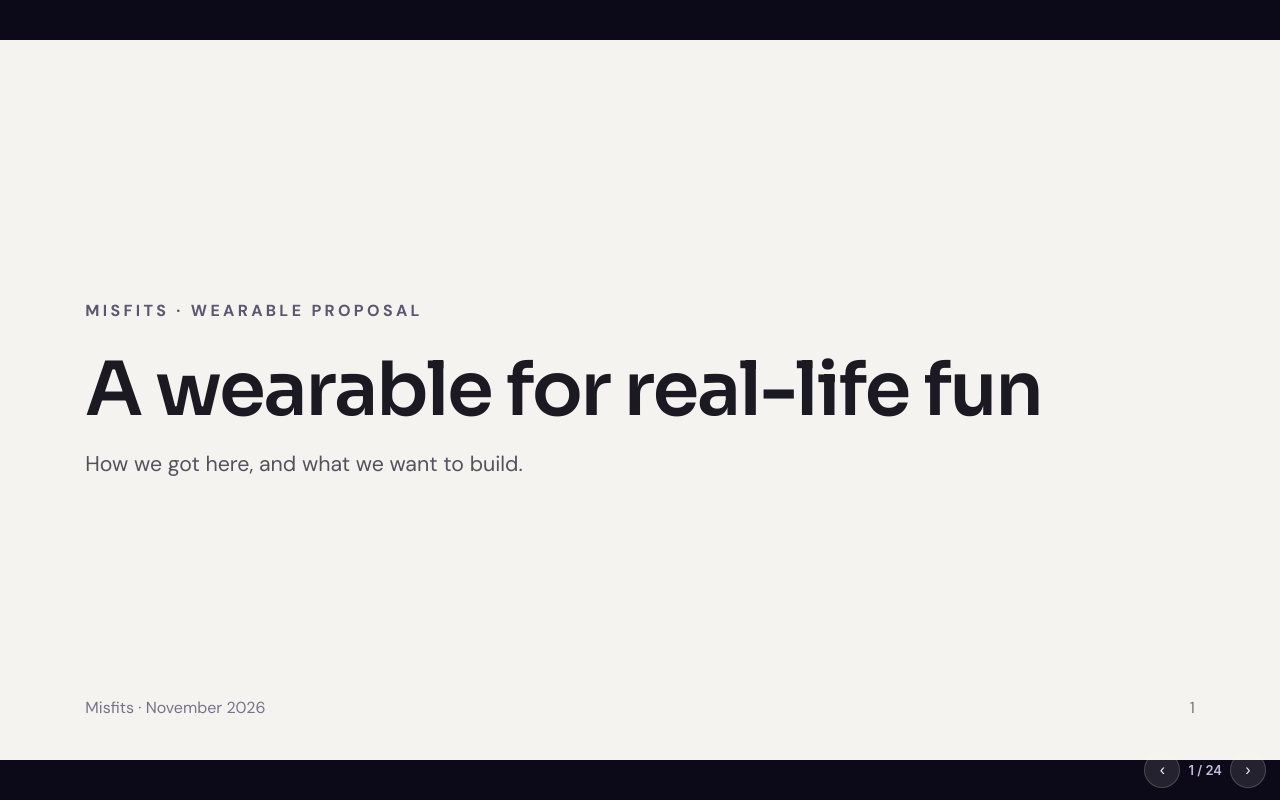
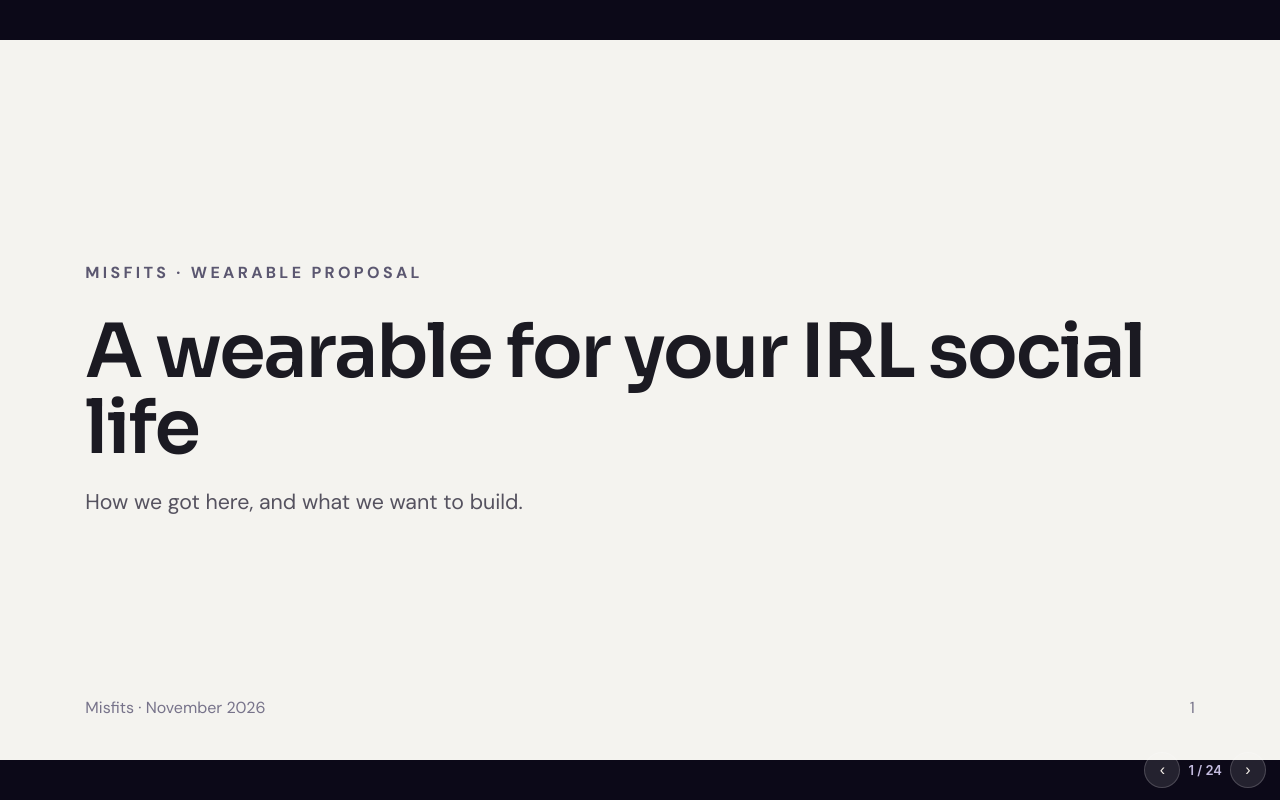
Before and after one commit to 13swat/glo, a plain HTML site: page index.html in a window 1280 px wide. Drawn offline with Linux system fonts and the light colour scheme.

Commit message:
Retitle the opening slide
Co-Authored-By: Claude Opus 5.5 <noreply@anthropic.com>
Claude-Session: https://claude.ai/code/session_01AXvb1c35NCsBiTvuW5HG6m

```diff
--- a/index.html
+++ b/index.html
@@ -84,7 +84,7 @@ section.neutral{background:#F4F3EF;color:#1B1A22;}
 <section hidden id="n-title" class="neutral">
 <div style="flex:1;display:flex;flex-direction:column;justify-content:center">
 <p class="eyebrow in" style="--i:0">Misfits · Wearable proposal</p>
-<h1 class="in" style="--i:1;margin-top:24px;width:1700px">A wearable for real-life fun</h1>
+<h1 class="in" style="--i:1;margin-top:24px;width:1700px">A wearable for your IRL social life</h1>
 <p class="lead in" style="--i:2;margin-top:32px;width:1200px">How we got here, and what we want to build.</p>
 </div>
 <div class="foot"><p class="ft">Misfits · November 2026</p><p class="ft pg"></p></div>
```
